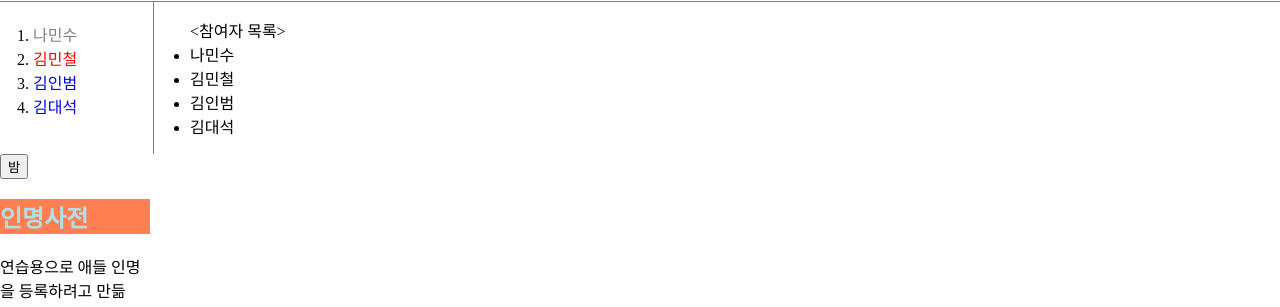
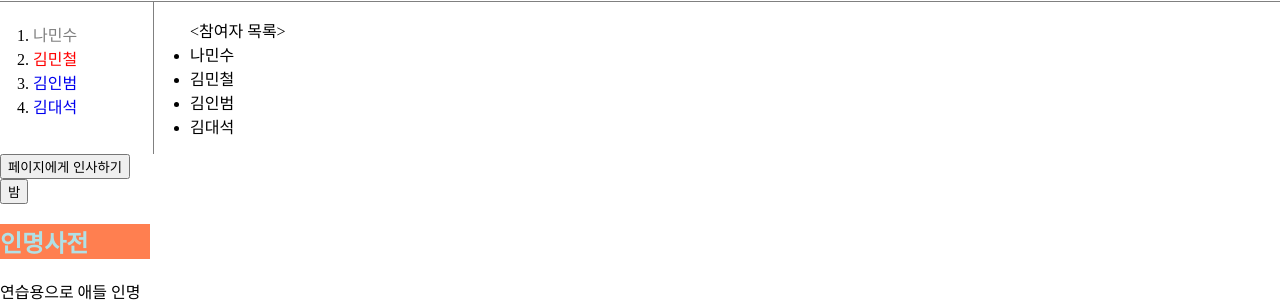
Before and after one commit to Carp-jpg/Carp-1, a plain HTML site: page index.html in a window 1280 px wide. Shown: the part 104-411 px from the top of the page. Drawn offline with Linux system fonts and the light colour scheme.

Commit message:
Update index.html

```diff
--- a/index.html
+++ b/index.html
@@ -25,6 +25,7 @@
 </ul>
 
   <div>
+    <input type="button" value="페이지에게 인사하기" onclick="alert('ㅇㅇ ㅎㅇ')">
     <input id="night_day" type="button" value="밤" onclick="
        var target = document.querySelector('body');
        if(this.value === '밤'){
```
